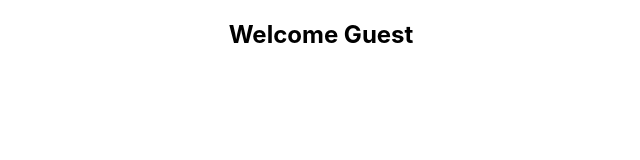
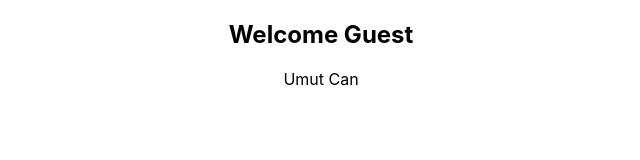
Before and after one commit to ucangun/React-TypeScript, a React (Create React App) app: page / in a window 1280 px wide. Shown: the top 160 px of the page, without its empty margins (319-959 px from the left). Built offline with nearby package versions, Linux system fonts and the light colour scheme.

Commit message:
"Added Person component to App and passed personName object as prop"

```diff
--- a/src/App.tsx
+++ b/src/App.tsx
@@ -1,11 +1,17 @@
 import React from "react";
 import "./App.css";
 import { Greet } from "./components/Greet";
+import Person from "./components/Person";
 
 function App() {
+  const personName = {
+    first: "Umut",
+    last: "Can",
+  };
   return (
     <div className="App">
       <Greet name="Umut" messageCount={10} isLoggedIn={false} />
+      <Person name={personName} />
     </div>
   );
 }
--- /dev/null
+++ b/src/components/Person.tsx
@@ -0,0 +1,16 @@
+type PersonProps = {
+  name: {
+    first: string;
+    last: string;
+  };
+};
+
+const Person = (props: PersonProps) => {
+  return (
+    <div>
+      {props.name.first} {props.name.last}
+    </div>
+  );
+};
+
+export default Person;
```
